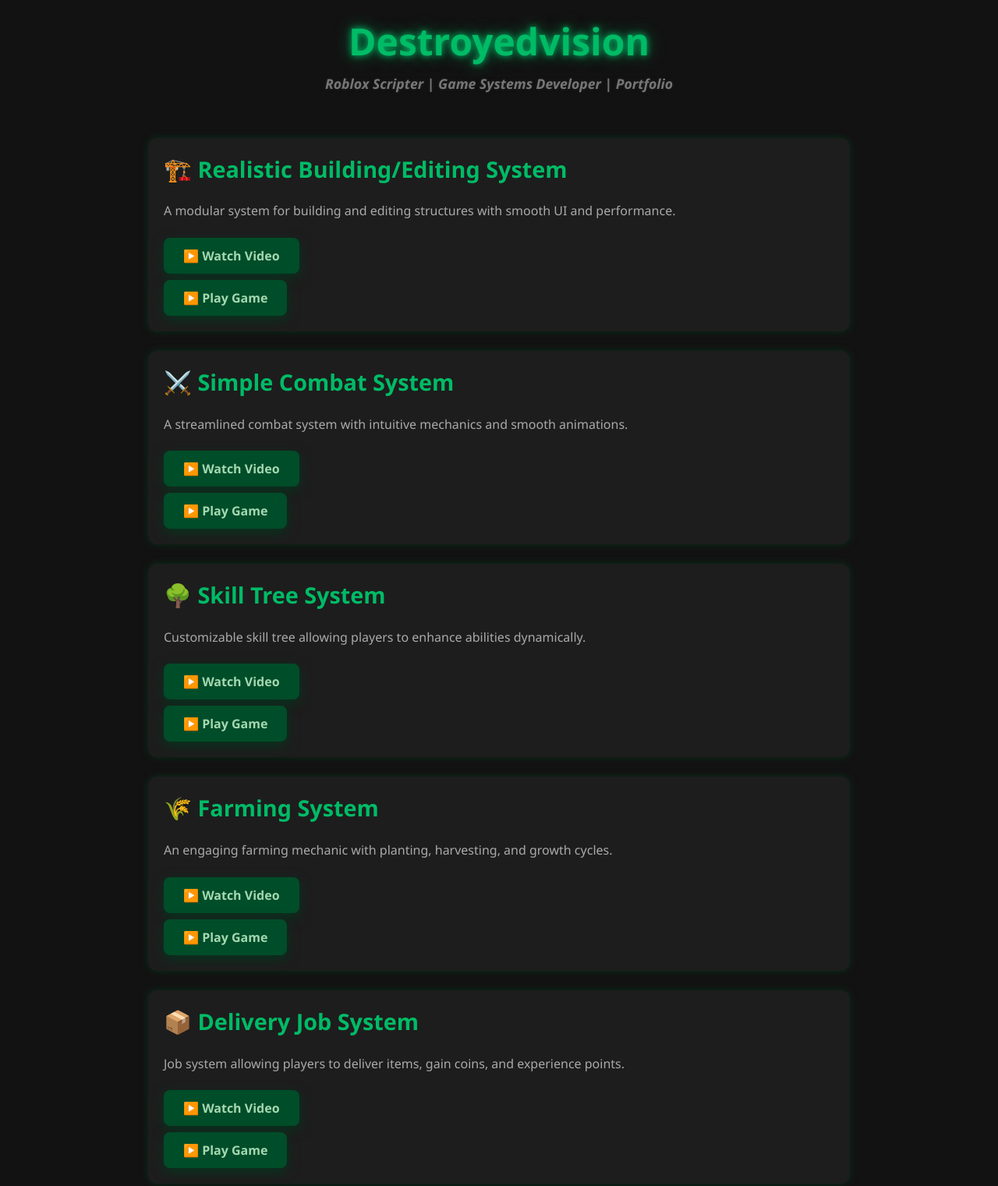
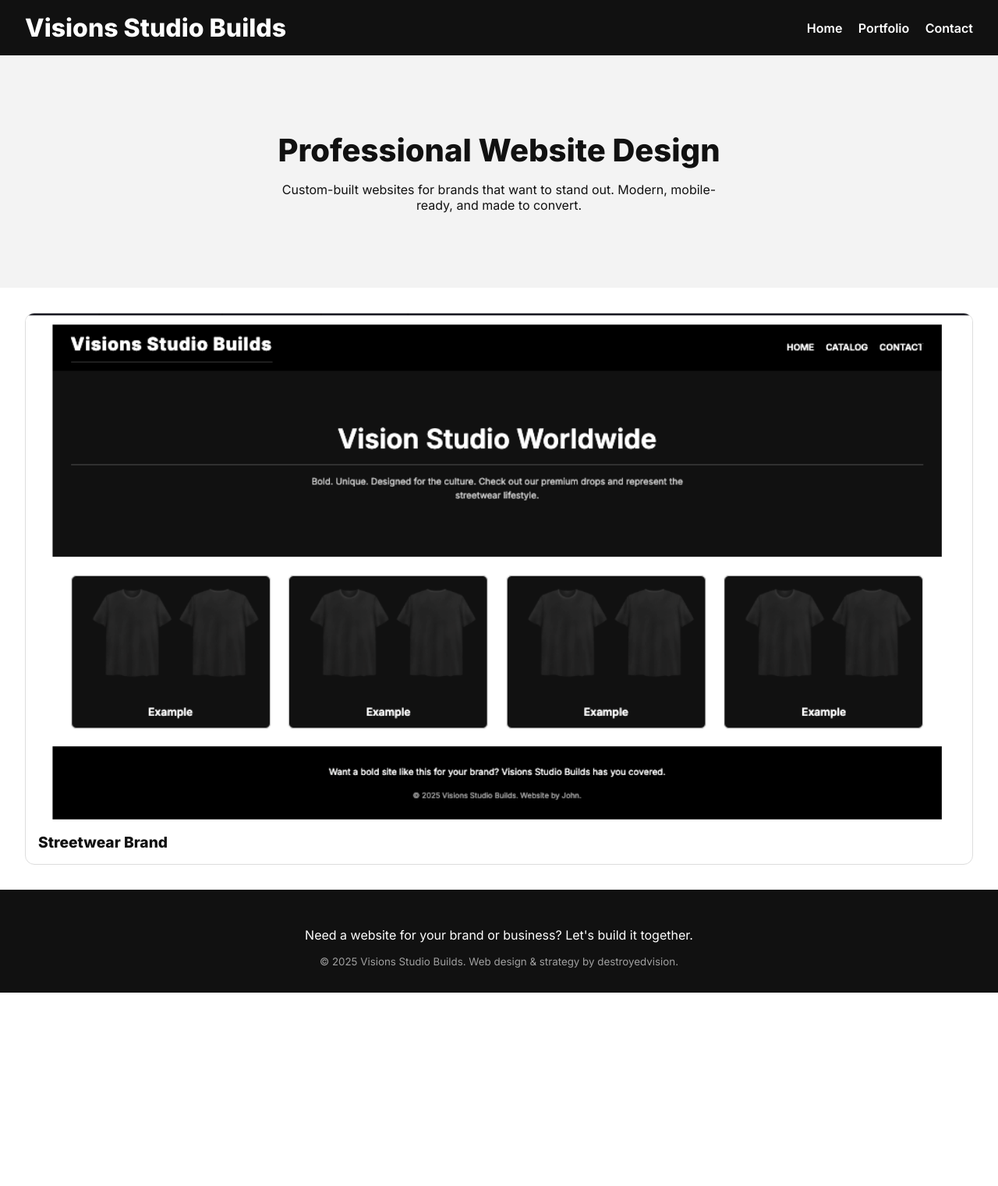
Before and after one commit to destroyedvision/websiteportfolio, a plain HTML site: page index.html in a window 1280 px wide. Shown: the top 1521 px of the page at 78% size. After the commit the page ends 1273 px from the top, so only its background shows below. Drawn offline with Linux system fonts and the light colour scheme.

Commit message:
Websites updated

```diff
--- a/index.html
+++ b/index.html
@@ -1,200 +1,107 @@
 <!DOCTYPE html>
 <html lang="en">
 <head>
-  <meta charset="UTF-8" />
-  <meta name="viewport" content="width=device-width, initial-scale=1" />
-  <title>Destroyedvision - Scripting Portfolio</title>
+  <meta charset="UTF-8">
+  <meta name="viewport" content="width=device-width, initial-scale=1.0">
+  <title>Web Design Portfolio – Visions Studio Builds</title>
+  <link href="https://fonts.googleapis.com/css2?family=Inter:wght@400;600;800&display=swap" rel="stylesheet">
   <style>
     body {
       margin: 0;
-      font-family: 'Segoe UI', Tahoma, Geneva, Verdana, sans-serif;
-      background: #121212;
-      color: #ccc;
-      min-height: 100vh;
-      display: flex;
-      flex-direction: column;
-      align-items: center;
-      padding: 20px;
+      font-family: 'Inter', sans-serif;
+      background-color: #ffffff;
+      color: #111;
     }
     header {
-      text-align: center;
-      margin-bottom: 40px;
-      user-select: none;
+      background-color: #111;
+      color: #fff;
+      padding: 1rem 2rem;
+      display: flex;
+      justify-content: space-between;
+      align-items: center;
     }
     header h1 {
-      font-size: 3rem;
-      font-weight: 900;
-      color: #00bb66;
-      text-shadow: 0 0 8px #00bb66, 0 0 20px #007744;
       margin: 0;
-    }
-    header p {
-      font-size: 1.1rem;
-      margin-top: 10px;
-      color: #777;
-      text-shadow: 0 0 4px #222;
-      font-weight: 600;
-      font-style: italic;
-    }
-    main {
-      max-width: 900px;
-      width: 100%;
-    }
-    section.project {
-      background: #1d1d1d;
-      border-radius: 12px;
-      padding: 20px;
-      margin-bottom: 25px;
-      box-shadow: 0 0 10px #00442299;
-      transition: box-shadow 0.3s ease;
-    }
-    section.project:hover {
-      box-shadow: 0 0 18px #007744cc;
-    }
-    section.project h2 {
-      margin-top: 0;
-      color: #00bb66;
-      font-weight: 700;
-      font-size: 1.8rem;
-    }
-    section.project p {
-      font-size: 1rem;
-      margin-bottom: 15px;
-      color: #aaa;
-      line-height: 1.4;
-    }
-
-    .button {
-      display: inline-block;
-      background: #004d29;
-      color: #a3d9b1;
-      padding: 12px 25px;
-      border-radius: 8px;
-      text-decoration: none;
-      font-weight: 700;
-      font-size: 1rem;
-      box-shadow: 0 5px 15px #00391fcc;
-      transition: background 0.3s ease, box-shadow 0.3s ease, color 0.3s ease;
-      user-select: none;
-      margin-top: 8px;
-    }
-    .button:hover {
-      background: #006636;
-      box-shadow: 0 8px 25px #005522cc;
-      color: #d0f0d6;
-    }
-
-    #contact {
-      margin-top: 40px;
-      text-align: center;
-      background: #222;
-      padding: 20px 30px;
-      border-radius: 15px;
-      box-shadow: 0 0 20px #004422cc;
-      font-weight: 700;
-      font-size: 1.3rem;
-      color: #00bb66;
-      user-select: none;
-    }
-    #contact a {
-      color: #00bb66;
-      text-decoration: underline;
       font-weight: 800;
     }
-    #contact a:hover {
-      color: #007744;
+    nav a {
+      color: #fff;
+      text-decoration: none;
+      margin-left: 1rem;
+      font-weight: 600;
     }
-
+    .hero {
+      background-color: #f3f3f3;
+      text-align: center;
+      padding: 4rem 2rem;
+    }
+    .hero h2 {
+      font-size: 2.5rem;
+      margin-bottom: 1rem;
+    }
+    .hero p {
+      max-width: 600px;
+      margin: 0 auto 2rem;
+    }
+    .projects {
+      display: grid;
+      grid-template-columns: repeat(auto-fit, minmax(250px, 1fr));
+      gap: 2rem;
+      padding: 2rem;
+    }
+    .project {
+      border: 1px solid #ddd;
+      border-radius: 12px;
+      overflow: hidden;
+      background: #fff;
+    }
+    .project img {
+      width: 100%;
+      display: block;
+    }
+    .project h3 {
+      margin: 0;
+      padding: 1rem;
+      font-size: 1.2rem;
+    }
     footer {
-      margin-top: 50px;
+      background-color: #111;
+      color: #fff;
       text-align: center;
-      font-size: 1rem;
-      color: #555;
+      padding: 2rem 1rem;
+    }
+    footer small {
+      display: block;
+      margin-top: 1rem;
+      opacity: 0.6;
     }
   </style>
 </head>
 <body>
   <header>
-    <h1>Destroyedvision</h1>
-    <p>Roblox Scripter | Game Systems Developer | Portfolio</p>
+    <h1>Visions Studio Builds</h1>
+    <nav>
+      <a href="#">Home</a>
+      <a href="#">Portfolio</a>
+      <a href="#">Contact</a>
+    </nav>
   </header>
 
-  <main>
-    <section class="project">
-      <h2>🏗️ Realistic Building/Editing System</h2>
-      <p>A modular system for building and editing structures with smooth UI and performance.</p>
-      <a href="https://streamable.com/5dyj88" target="_blank" class="button" rel="noopener noreferrer">▶️ Watch Video</a>
-      <br />
-      <a href="https://www.roblox.com/games/89557885891563/Realistic-Building-Editing-System" target="_blank" rel="noopener noreferrer" class="button">▶️ Play Game</a>
-    </section>
+  <section class="hero">
+    <h2>Professional Website Design</h2>
+    <p>Custom-built websites for brands that want to stand out. Modern, mobile-ready, and made to convert.</p>
+  </section>
 
-    <section class="project">
-      <h2>⚔️ Simple Combat System</h2>
-      <p>A streamlined combat system with intuitive mechanics and smooth animations.</p>
-      <a href="https://streamable.com/9iondi" target="_blank" class="button" rel="noopener noreferrer">▶️ Watch Video</a>
-      <br />
-      <a href="https://www.roblox.com/games/84285443621040/Simple-Combat-System" target="_blank" rel="noopener noreferrer" class="button">▶️ Play Game</a>
-    </section>
-
-    <section class="project">
-      <h2>🌳 Skill Tree System</h2>
-      <p>Customizable skill tree allowing players to enhance abilities dynamically.</p>
-      <a href="https://streamable.com/4k6wnl" target="_blank" class="button" rel="noopener noreferrer">▶️ Watch Video</a>
-      <br />
-      <a href="https://www.roblox.com/games/137484614993967/Skill-Tree-System" target="_blank" rel="noopener noreferrer" class="button">▶️ Play Game</a>
-    </section>
-
-    <section class="project">
-      <h2>🌾 Farming System</h2>
-      <p>An engaging farming mechanic with planting, harvesting, and growth cycles.</p>
-      <a href="https://streamable.com/bgznzq" target="_blank" class="button" rel="noopener noreferrer">▶️ Watch Video</a>
-      <br />
-      <a href="https://www.roblox.com/games/92587290469741/Farming-System" target="_blank" rel="noopener noreferrer" class="button">▶️ Play Game</a>
-    </section>
-
-    <section class="project">
-      <h2>📦 Delivery Job System</h2>
-      <p>Job system allowing players to deliver items, gain coins, and experience points.</p>
-      <a href="https://streamable.com/ah7ijn" target="_blank" class="button" rel="noopener noreferrer">▶️ Watch Video</a>
-      <br />
-      <a href="https://www.roblox.com/games/72665103377748/Delivery-Job-System" target="_blank" rel="noopener noreferrer" class="button">▶️ Play Game</a>
-    </section>
-
-    <section class="project">
-      <h2>📝 Quest System</h2>
-      <p>Quest giver system with objectives and rewards integrated into the UI.</p>
-      <a href="https://streamable.com/vdq1g3" target="_blank" class="button" rel="noopener noreferrer">▶️ Watch Video</a>
-      <br />
-      <a href="https://www.roblox.com/games/70726638079417/Untitled-Game" target="_blank" rel="noopener noreferrer" class="button">▶️ Play Game</a>
-    </section>
-
-    <section class="project">
-      <h2>✨ Modular Ability System</h2>
-      <p>A plug-and-play framework that lets developers attach, upgrade, and swap
-         player abilities (dashes, shields, AoE attacks, etc.) with minimal code.</p>
-      <a href="https://streamable.com/bmnyav" target="_blank" rel="noopener noreferrer" class="button">▶️ Watch Video</a>
-      <br />
-      <a href="https://www.roblox.com/games/74506831328497/Modular-Ability-System"target="_blank" rel="noopener noreferrer" class="button">▶️ Play Game</a>
-    </section>
-
-    <section class="project">
-      <h2>🧠 Smart AI System</h2>
-      <p>An adaptive NPC AI framework featuring path finding, threat assessment,
-         and state driven behaviors that scale from simple guards to boss fights.</p>
-      <a href="https://streamable.com/zc98bn" target="_blank"
-         rel="noopener noreferrer" class="button">▶️ Watch Video</a>
-         <br />
-      <a href="https://www.roblox.com/games/116313404150733/Smart-AI-System"target="_blank" rel="noopener noreferrer" class="button">▶️ Play Game</a>
-    </section>
-
-  </main>
-
-  <section id="contact">
-    📬 Contact me: <a href="mailto:zmaspect@gmail.com">zmaspect@gmail.com</a>
+  <section class="projects">
+    <div class="project">
+      <img src="images/clothing.png" alt="Streetwear Brand Site">
+      <h3>Streetwear Brand</h3>
+    </div>
   </section>
 
   <footer>
-    &copy; 2025 Destroyedvision. All rights reserved.
+    <p>Need a website for your brand or business? Let's build it together.</p>
+    <small>&copy; 2025 Visions Studio Builds. Web design & strategy by destroyedvision.</small>
   </footer>
 </body>
 </html>
```
Also changed, not shown: clothing.html (+1 -1 lines).
